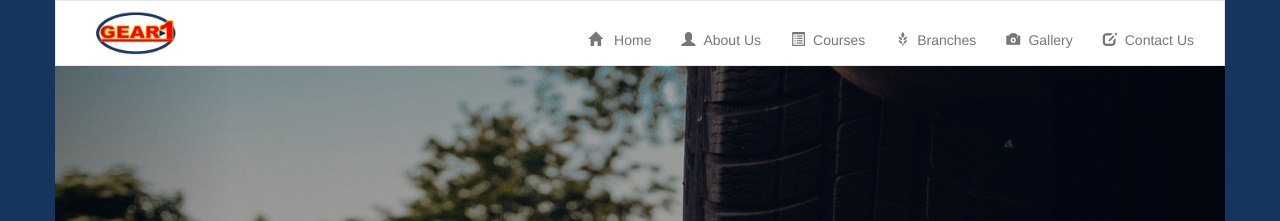
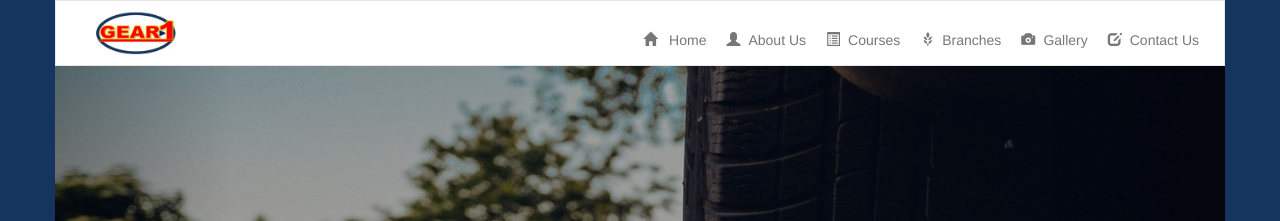
Before and after one commit to crisnoel12/gear-1, a Jekyll site: the page built from index.html, in a window 1280 px wide. Shown: the top 221 px of the page. Built offline with Jekyll 4.4.1, drawn with Linux system fonts in a browser that asks for light colours; nearby versions of some CDN libraries; some web fonts are replaced; comment, search, counter and statistics services are not loaded.

Commit message:
Compiled sass nav li margin to css files

```diff
--- a/css/app.css
+++ b/css/app.css
@@ -229,6 +229,9 @@ input, textarea {
     z-index: 1000; }
   .navbar .navbar-nav .glyphicon {
     margin-right: 8px; }
+  @media screen and (min-width: 768px) {
+    .navbar .navbar-nav li {
+      margin: 0 -5px; } }
   .navbar .navbar-nav a:hover {
     color: #1e4d88 !important; }
   @media screen and (min-width: 768px) {
```
Also changed, not shown: css/app.min.css, 1 other file.
